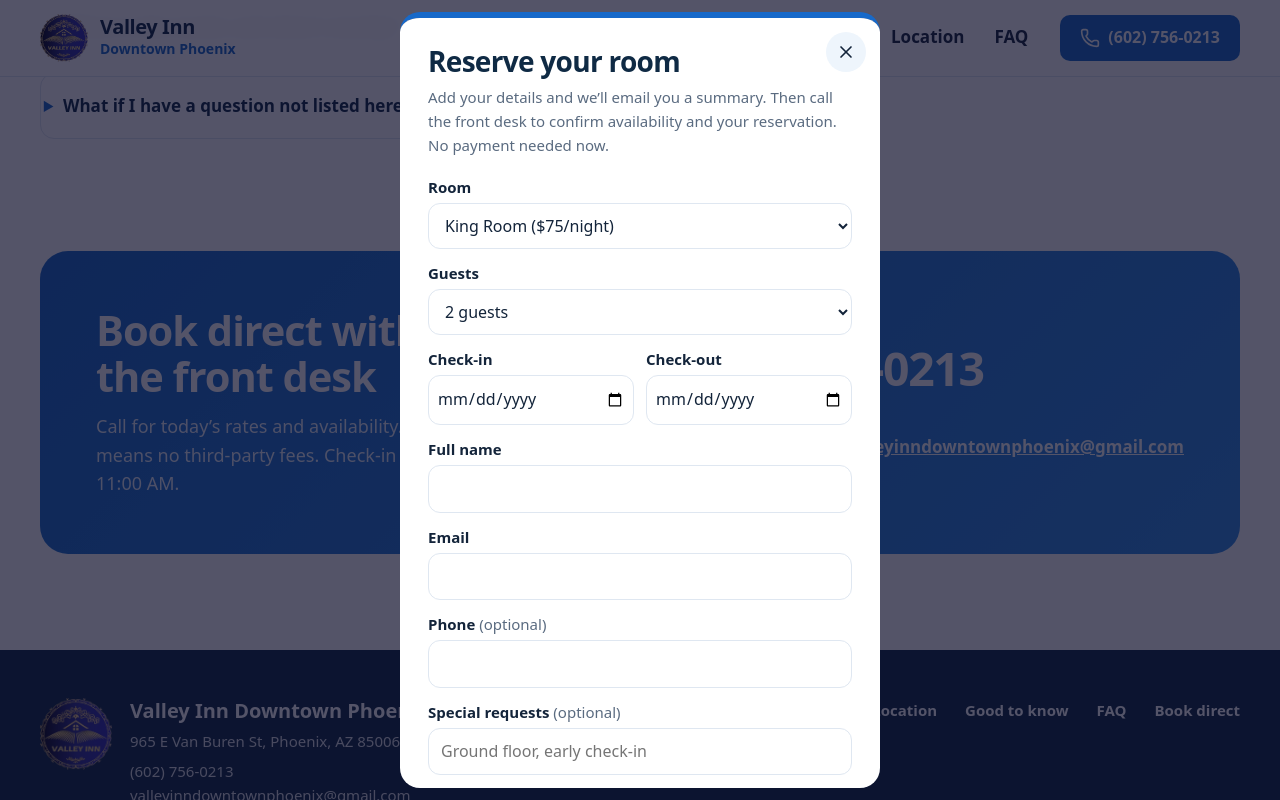
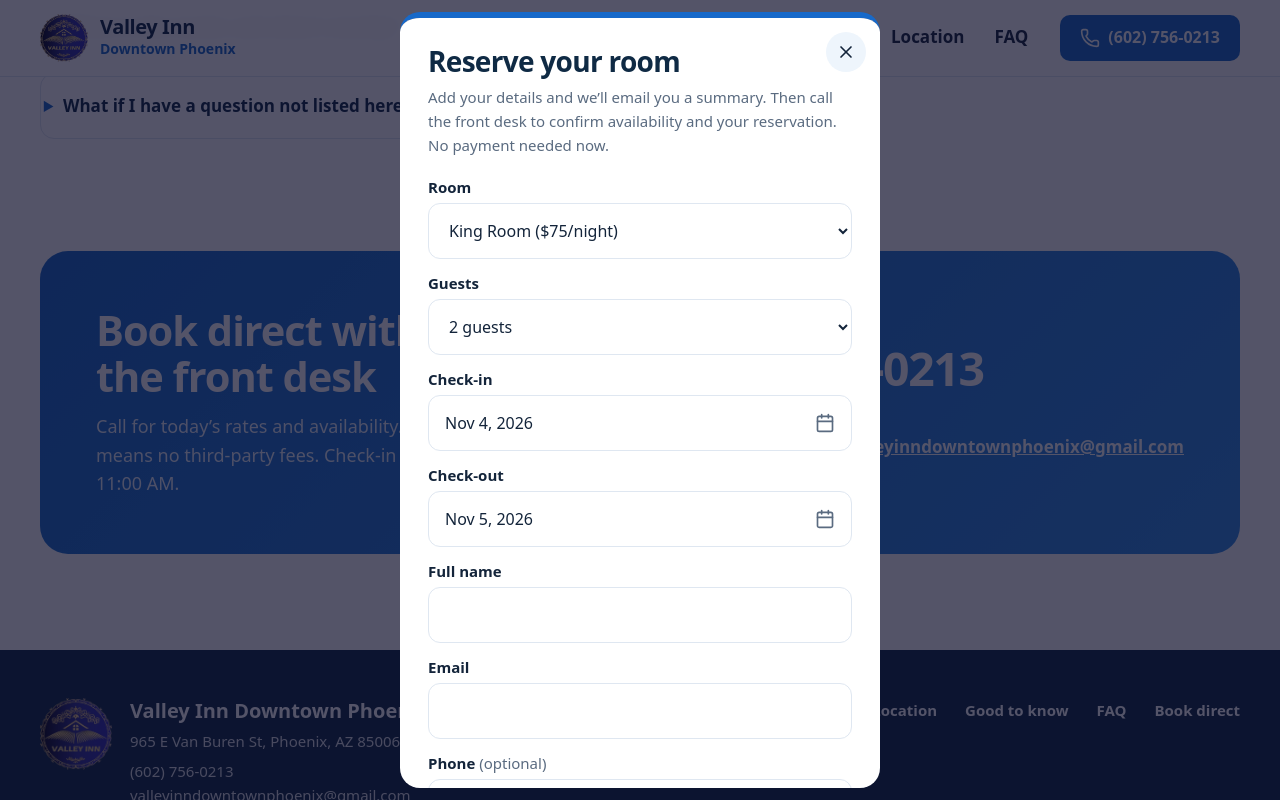
Before and after one commit to nehilbhakta/Valley-Inn-Motel, a Next.js app: page / in a window 1280 px wide. Both pictures are taken after a click on the button "Reserve online". Shown: the part 6203-7003 px from the top of the page. Built offline with nearby package versions, Linux system fonts and the light colour scheme.

Commit message:
Fix booking form dates: stacked full-width left-aligned date rows over native picker, checkout defaults to next day

```diff
--- a/src/components/BookingRequest.module.css
+++ b/src/components/BookingRequest.module.css
@@ -65,11 +65,12 @@
 }
 
 .field input,
-.field select {
+.field select,
+.dateDisplay {
   width: 100%;
   min-width: 0;
-  min-height: 46px;
-  padding: 10px 12px;
+  min-height: 56px;
+  padding: 14px 16px;
   border: 1.5px solid var(--line);
   border-radius: 12px;
   font: inherit;
@@ -79,8 +80,48 @@
   color: var(--ink);
 }
 
-.field input[type="date"] {
-  padding-inline: 8px;
+/* Same pattern as the booking bar: the visible date row is our own
+   left-aligned text with a calendar icon, so iOS cannot centre it or
+   size it differently from the other fields. The native date input is
+   invisible over the whole row, so tapping it still opens the phone's
+   own date picker. On a phone the two date rows stack full-width, like
+   Room and Guests above them, instead of squeezing side by side. */
+.dateWrap {
+  position: relative;
+  display: block;
+  width: 100%;
+}
+
+.dateDisplay {
+  display: flex;
+  align-items: center;
+  justify-content: space-between;
+  gap: 12px;
+  border: 1.5px solid var(--line);
+  border-radius: 12px;
+  background: var(--white);
+  color: var(--ink);
+  font-size: 1rem;
+  font-weight: 400;
+}
+
+.dateDisplay svg {
+  flex: none;
+  width: 20px;
+  height: 20px;
+  color: var(--muted);
+}
+
+.dateInput {
+  position: absolute;
+  inset: 0;
+  opacity: 0;
+  cursor: pointer;
+}
+
+.dateWrap:focus-within .dateDisplay {
+  border-color: var(--indigo);
+  box-shadow: 0 0 0 3px rgba(38, 38, 138, 0.18);
 }
 
 .field input:focus,
--- a/src/components/BookingRequest.tsx
+++ b/src/components/BookingRequest.tsx
@@ -1,9 +1,9 @@
 "use client";
 
 import { createContext, useContext, useEffect, useRef, useState } from "react";
-import { Phone, X } from "lucide-react";
+import { Calendar, Phone, X } from "lucide-react";
 import type { Motel } from "@/data/types";
-import { formatPrice, localToday } from "@/lib/site";
+import { formatPrice, localAddDays, localToday } from "@/lib/site";
 import { track } from "@/lib/analytics";
 import styles from "./BookingRequest.module.css";
 
@@ -47,12 +47,18 @@ type Errors = Partial<Record<"name" | "email" | "dates" | "form", string>>;
 function RequestDialog({ motel, prefill, onClose }: { motel: Motel; prefill: BookingPrefill; onClose: () => void }) {
   const ref = useRef<HTMLDialogElement>(null);
   const [roomId, setRoomId] = useState(prefill.roomId!);
+  // Controlled dates: default to tonight/tomorrow, and checkout always
+  // follows check-in, so the dialog can never show the same date twice.
+  const today = localToday();
+  const [checkin, setCheckin] = useState(prefill.checkin ?? today);
+  const [checkout, setCheckout] = useState(
+    prefill.checkout && prefill.checkout > (prefill.checkin ?? today) ? prefill.checkout : localAddDays(prefill.checkin ?? today, 1)
+  );
   const maxGuests = motel.rooms.find((r) => r.id === roomId)?.sleeps ?? 2;
   const [errors, setErrors] = useState<Errors>({});
   const [sending, setSending] = useState(false);
   const [sentTo, setSentTo] = useState<string | null>(null);
   const [prepared, setPrepared] = useState<Record<string, string> | null>(null);
-  const today = localToday();
 
   useEffect(() => {
     ref.current?.showModal();
@@ -215,16 +221,53 @@ function RequestDialog({ motel, prefill, onClose }: { motel: Motel; prefill: Boo
             </select>
           </label>
 
-          <div className={styles.row}>
           <label className={styles.field}>
             <span>Check-in</span>
-              <input type="date" name="checkin" min={today} defaultValue={prefill.checkin} aria-invalid={!!errors.dates} aria-describedby="err-dates" onChange={() => clear("dates")} />
+            <span className={styles.dateWrap}>
+              <span className={styles.dateDisplay} aria-hidden="true">
+                {formatDate(checkin)}
+                <Calendar aria-hidden="true" />
+              </span>
+              <input
+                className={styles.dateInput}
+                type="date"
+                name="checkin"
+                min={today}
+                value={checkin}
+                aria-label="Check-in date"
+                aria-invalid={!!errors.dates}
+                aria-describedby="err-dates"
+                onChange={(e) => {
+                  setCheckin(e.target.value);
+                  if (e.target.value && (!checkout || checkout <= e.target.value)) setCheckout(localAddDays(e.target.value, 1));
+                  clear("dates");
+                }}
+              />
+            </span>
           </label>
           <label className={styles.field}>
             <span>Check-out</span>
-              <input type="date" name="checkout" min={today} defaultValue={prefill.checkout} aria-invalid={!!errors.dates} aria-describedby="err-dates" onChange={() => clear("dates")} />
+            <span className={styles.dateWrap}>
+              <span className={styles.dateDisplay} aria-hidden="true">
+                {formatDate(checkout)}
+                <Calendar aria-hidden="true" />
+              </span>
+              <input
+                className={styles.dateInput}
+                type="date"
+                name="checkout"
+                min={localAddDays(checkin, 1)}
+                value={checkout}
+                aria-label="Check-out date"
+                aria-invalid={!!errors.dates}
+                aria-describedby="err-dates"
+                onChange={(e) => {
+                  setCheckout(e.target.value);
+                  clear("dates");
+                }}
+              />
+            </span>
           </label>
-          </div>
           <p id="err-dates" className={styles.error}>{errors.dates}</p>
 
           <label className={styles.field}>
@@ -269,6 +312,13 @@ function RequestDialog({ motel, prefill, onClose }: { motel: Motel; prefill: Boo
   );
 }
 
+// "2026-11-04" -> "Nov 4, 2026" for the on-screen date rows (calendar parts, no timezone shift)
+function formatDate(iso: string) {
+  if (!iso) return "Choose a date";
+  const [y, m, d] = iso.split("-").map(Number);
+  return new Date(y, m - 1, d).toLocaleDateString("en-US", { month: "short", day: "numeric", year: "numeric" });
+}
+
 // "2026-12-10" -> "Thu, Dec 10, 2026" for the emails
 function friendlyDate(iso: string) {
   return new Date(`${iso}T12:00:00Z`).toLocaleDateString("en-US", {
```
Lines whose indentation alone changed are shown as unchanged.
